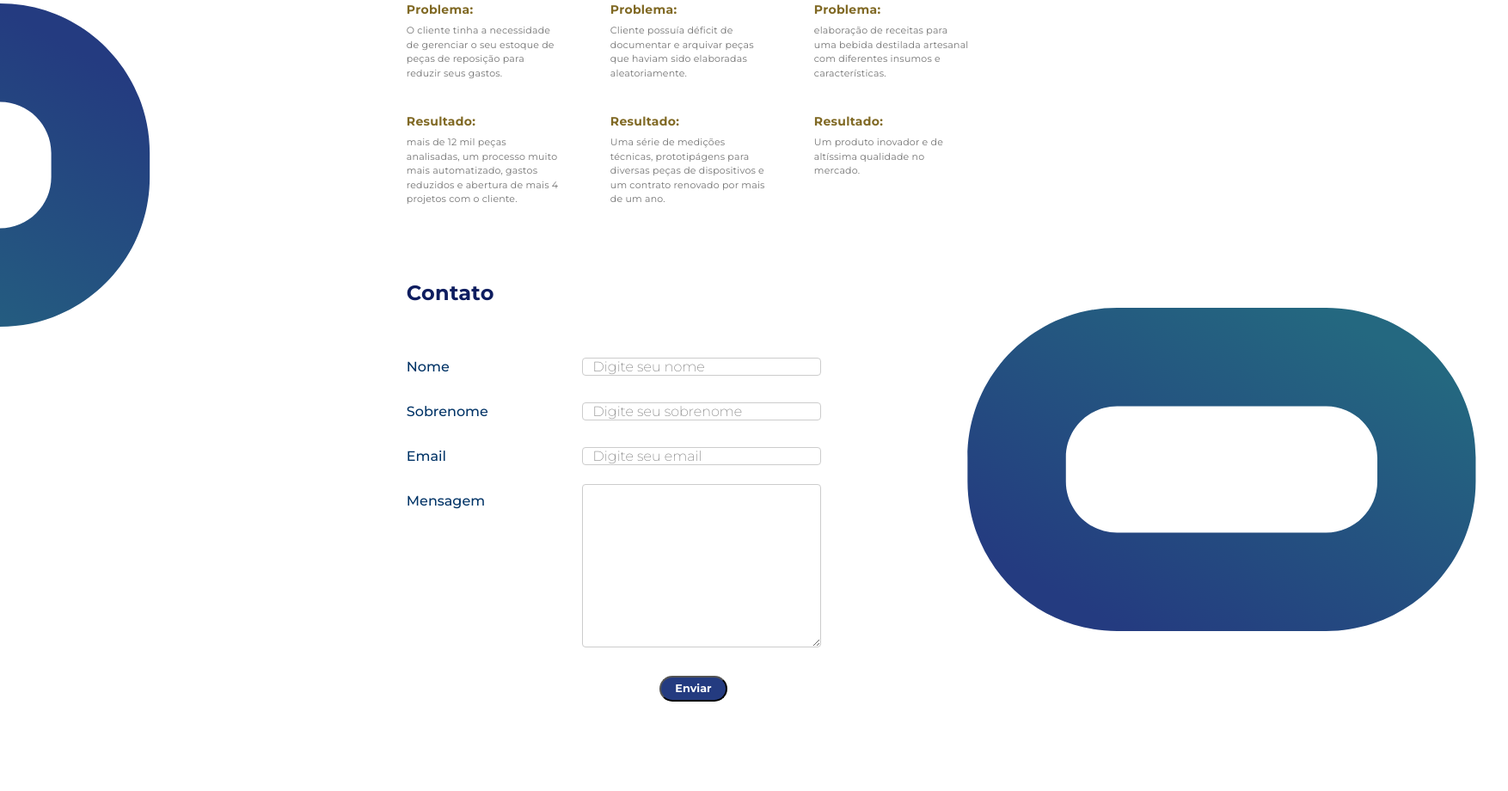
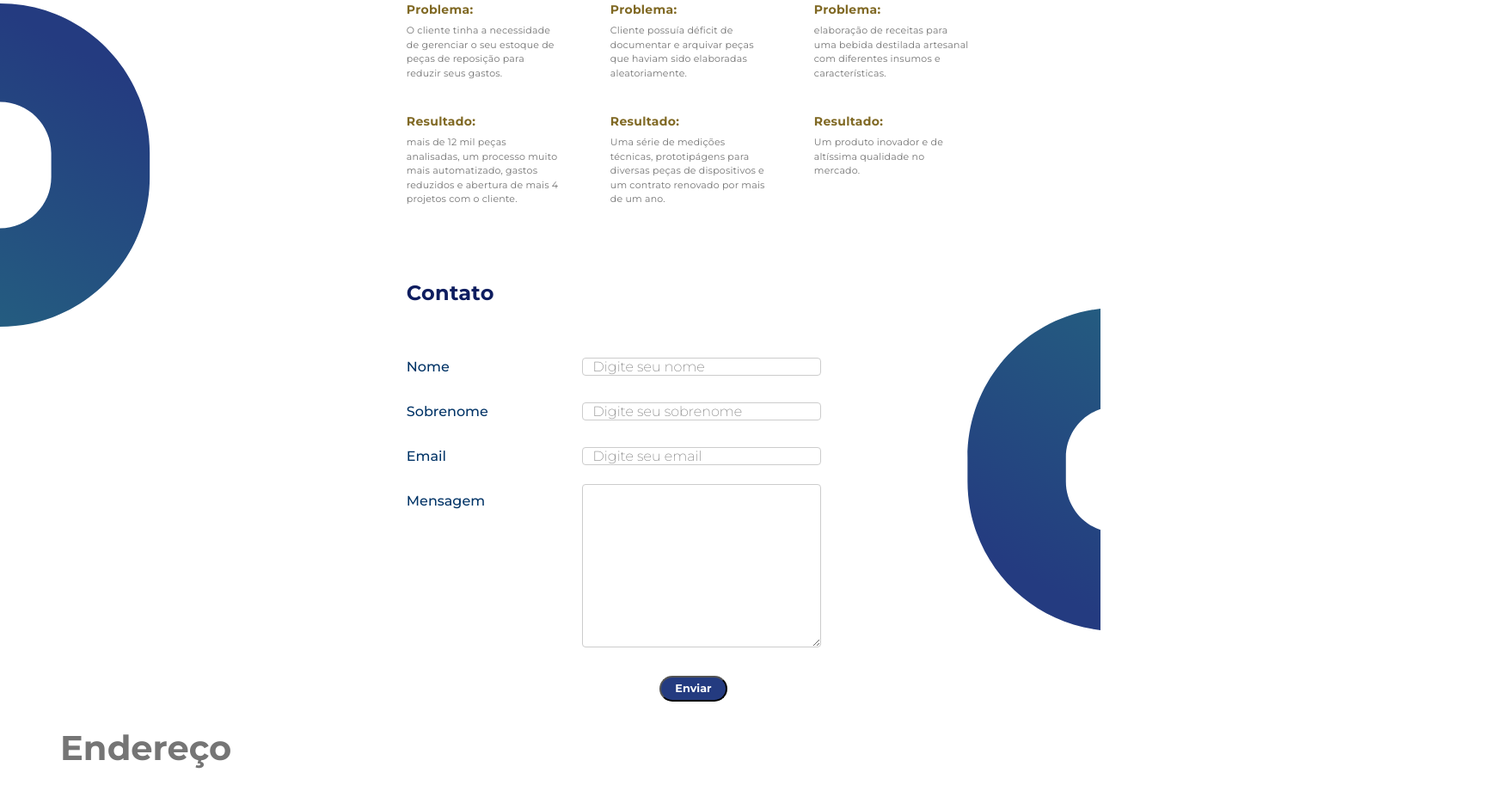
Before and after one commit to marcellobeer/site-mauajr, a plain HTML site: page index.html in a window 1280 px wide. Shown: the part 2682-3602 px from the top of the page at 86% size, 1754 px wide, since content can reach past the window. Before the commit the page ends 3529 px from the top, so only its background shows below. Drawn offline with Linux system fonts and the light colour scheme.

Commit message:
ajustes background, inicio do footer

```diff
--- a/index.html
+++ b/index.html
@@ -251,7 +251,7 @@
                     </form>
                 </div>
                 <div class="col span-1-of-4">
-                    <div class="row">
+                    <div class="background-gradient-2">
                         <img src="resources/imgs/gradient.svg" alt="" class="img-gradient-2">
                     </div>
                 </div>
@@ -259,7 +259,10 @@
         </section>
     </section>
 
-    <!-- FOOTER -->
-
+    <section class="footer">
+        <div class="row">
+            <h1>Endereço</h1>
+        </div>
+    </section>
 </body>
 </html>
--- a/resources/css/style.css
+++ b/resources/css/style.css
@@ -492,10 +492,12 @@ input[type=submit]{
 
 *:focus{outline: none;}  /*--- takes away blue outline chrome puts in forms ---*/
 
+.background-gradient-2{
+    overflow: hidden;
+}
 .img-gradient-2{
     height: 500px;
 }
-
  /* ----------------------------------------- */
 /* FOOTER */
 /* ----------------------------------------- */
```
